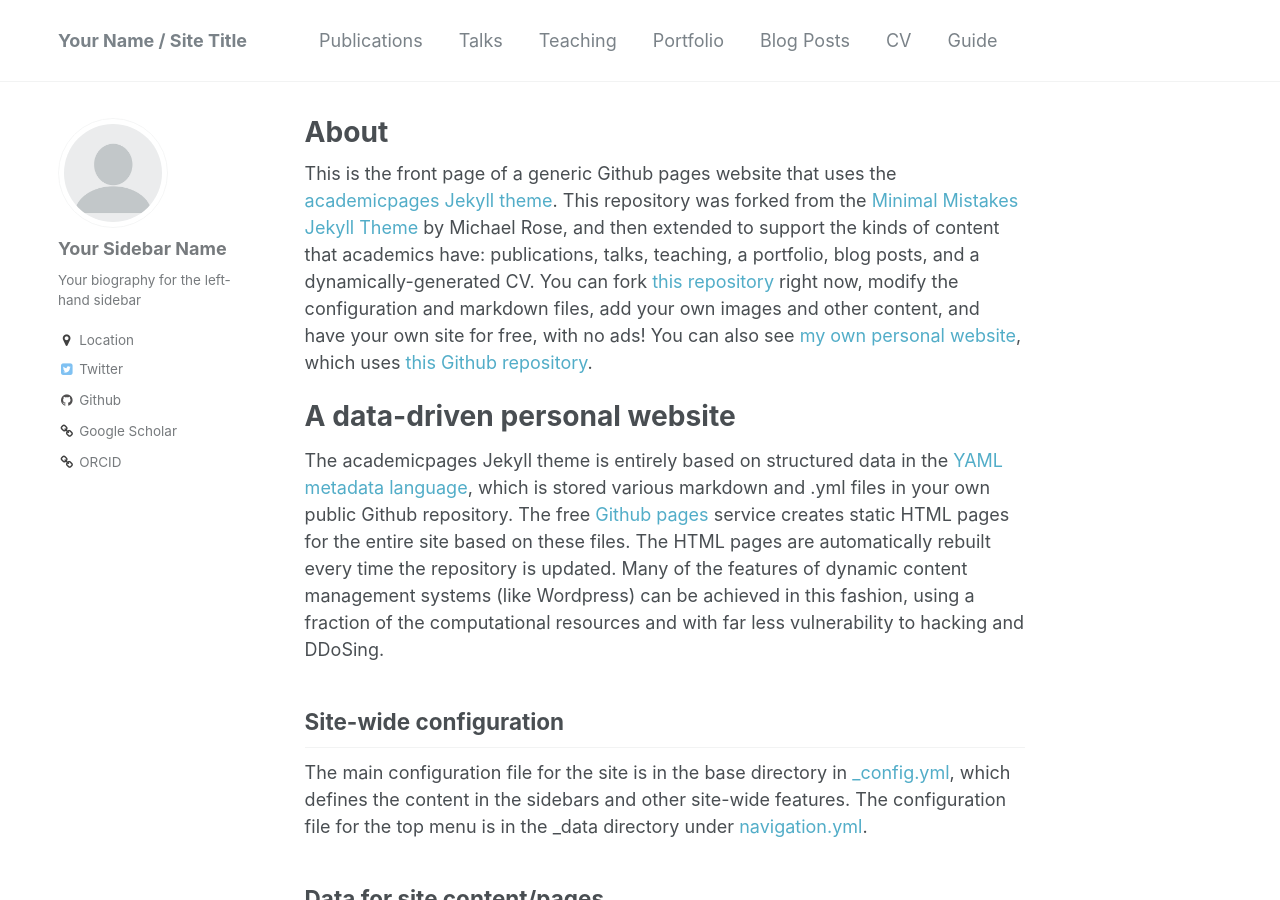
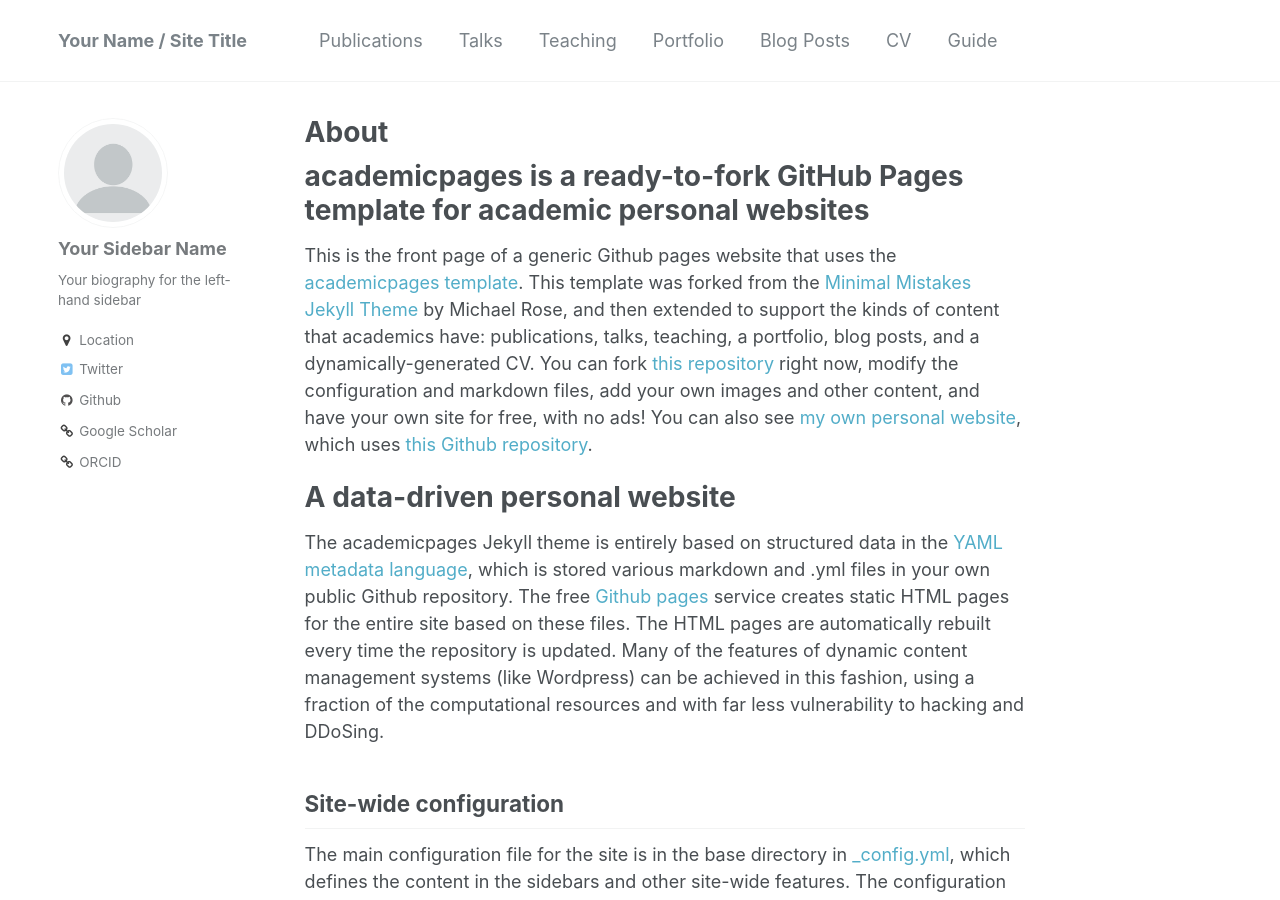
Before and after one commit to binhqnguyen/binhqnguyen.github.io, a Jekyll site: the page built from _pages/about.md, in a window 1280 px wide and 900 px high. Built offline with Jekyll 4.4.1, drawn with Linux system fonts in a browser that asks for light colours.

Commit message:
update description

```diff
--- a/_pages/about.md
+++ b/_pages/about.md
@@ -8,7 +8,11 @@ redirect_from:
   - /about.html
 ---
 
-This is the front page of a generic Github pages website that uses the [academicpages Jekyll theme](https://github.com/academicpages/academicpages.github.io). This repository was forked from the [Minimal Mistakes Jekyll Theme](https://mmistakes.github.io/minimal-mistakes/) by Michael Rose, and then extended to support the kinds of content that academics have: publications, talks, teaching, a portfolio, blog posts, and a dynamically-generated CV. You can fork [this repository](https://github.com/academicpages/academicpages.github.io) right now, modify the configuration and markdown files, add your own images and other content, and have your own site for free, with no ads! You can also see [my own personal website](http://stuartgeiger.com), which uses [this Github repository](https://github.com/staeiou/staeiou.github.io).
+
+academicpages is a ready-to-fork GitHub Pages template for academic personal websites
+======
+
+This is the front page of a generic Github pages website that uses the [academicpages template](https://github.com/academicpages/academicpages.github.io). This template was forked from the [Minimal Mistakes Jekyll Theme](https://mmistakes.github.io/minimal-mistakes/) by Michael Rose, and then extended to support the kinds of content that academics have: publications, talks, teaching, a portfolio, blog posts, and a dynamically-generated CV. You can fork [this repository](https://github.com/academicpages/academicpages.github.io) right now, modify the configuration and markdown files, add your own images and other content, and have your own site for free, with no ads! You can also see [my own personal website](http://stuartgeiger.com), which uses [this Github repository](https://github.com/staeiou/staeiou.github.io).
 
 A data-driven personal website
 ======
```
